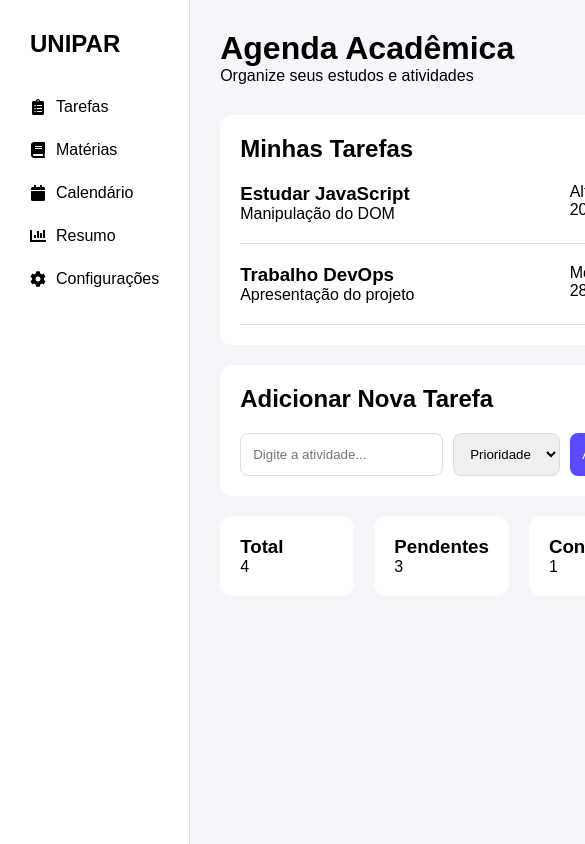
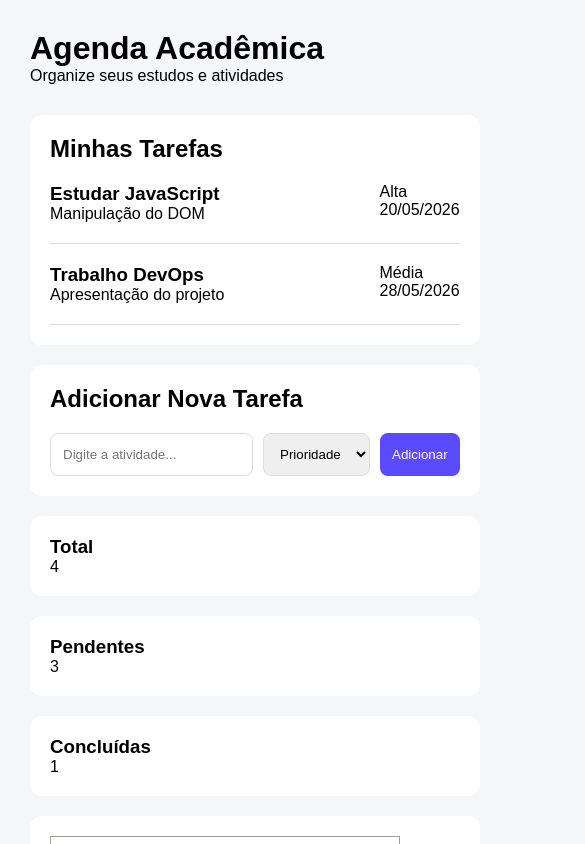
Before and after one commit to damottoca/agenda-academica, a React (Vite) app: page / in a window 390 px wide. Shown: the top 844 px of the page, 585 px wide, since content can reach past the window. Built offline with nearby package versions, Linux system fonts and the light colour scheme.

Commit message:
adição de responsividade para dispositivos móveis

```diff
--- a/src/styles/global.css
+++ b/src/styles/global.css
@@ -99,3 +99,19 @@ button {
   padding: 20px;
   border-radius: 12px;
 }
+
+@media (max-width: 900px) {
+
+  .dashboard {
+    flex-direction: column;
+  }
+
+  .stats {
+    flex-direction: column;
+  }
+
+  .sidebar {
+    display: none;
+  }
+
+}
```
